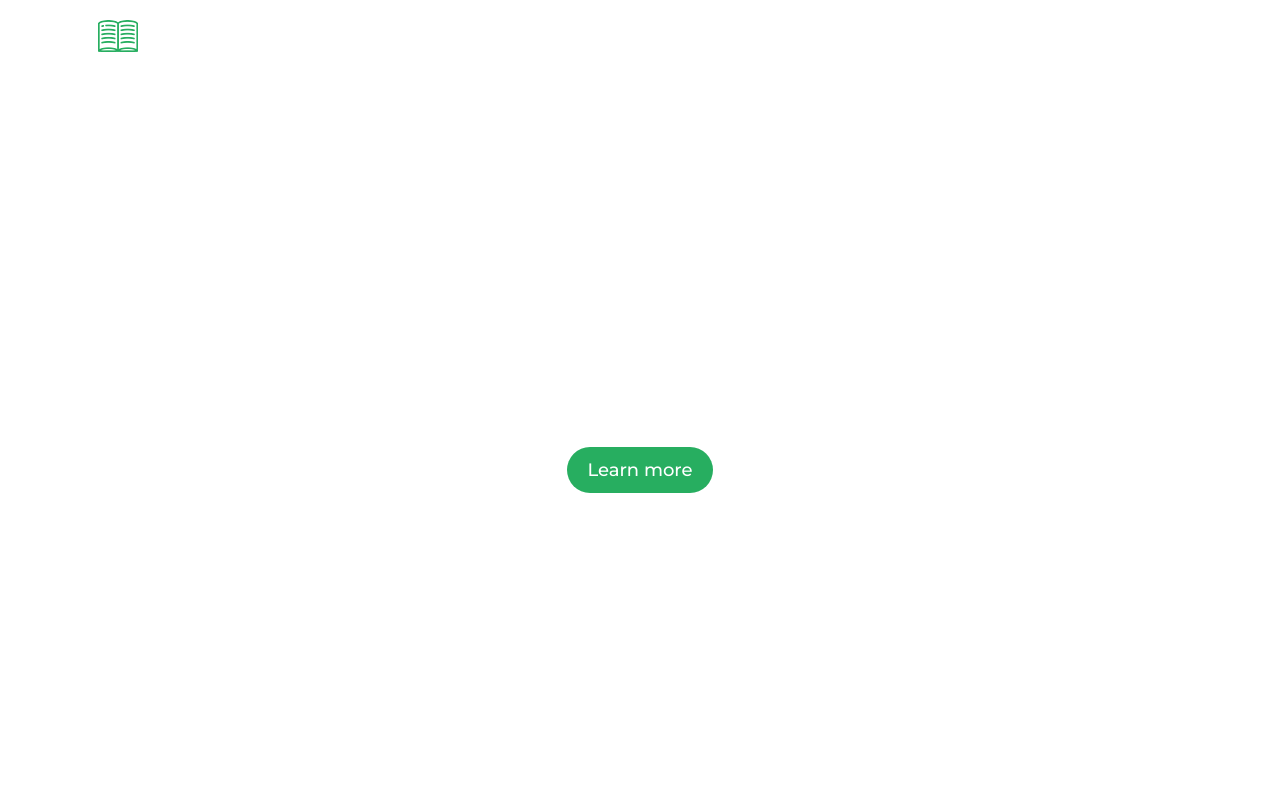
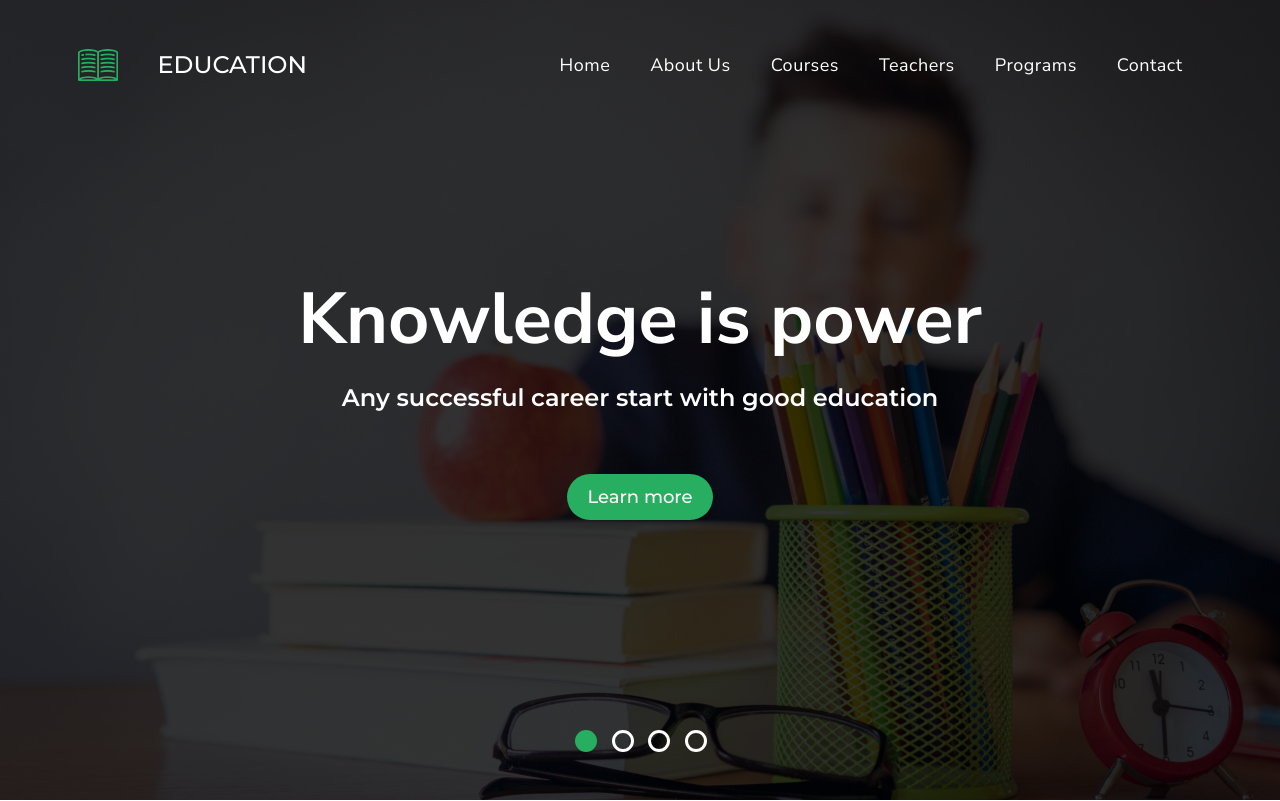
Before and after one commit to sbamsh/education, a plain HTML site: page index.html in a window 1280 px wide. Shown: the top 801 px of the page. Drawn offline with nearby package versions, Linux system fonts and the light colour scheme.

Commit message:
nav bar codes got completed, header slick changed, responsive codes for nav and header added for 450px and 992px

```diff
--- a/css/main.css
+++ b/css/main.css
@@ -128,6 +128,126 @@ img{
     margin-top: 5.6rem;
 }
 
-.header-banner .banner-one{
-    background: var(--gradient),url(../images/banner_bg_1.jpg) center/cover no-repeat;
+.header-banner.banner-one{
+    background: var(--gradient), url(../images/banner_bg_1.jpg) center/cover no-repeat;
 }
+
+.header-banner.banner-two{
+    background: var(--gradient), url(../images/banner_bg_2.jpg) center/cover no-repeat;
+}
+
+.header-banner.banner-three{
+    background: var(--gradient), url(../images/banner_bg_3.jpg) center/cover no-repeat;
+}
+
+.header-banner.banner-four{
+    background: var(--gradient), url(../images/banner_bg_4.jpg) center/cover no-repeat;
+}
+
+.header-banner .container{
+    max-width:248px;
+}
+
+.change-on-scroll.navbar{
+    padding:2rem 0;
+    box-shadow: 0 10px 12px -7px rgba(0, 0, 0, 0.3);
+    -webkit-box-shadow: 0 10px 12px -7px rgba(0, 0, 0, 0.3);
+}
+
+.change-on-scroll{
+    background-color: var(--light-color);
+}
+
+.change-on-scroll .navbar-brand span{
+    color: var(--green-color);
+}
+
+.change-on-scroll .navbar-toggler-btn{
+    color: var(--dark-color);
+}
+
+/* slick dots */
+
+.slick-dots{
+    bottom: 50px;
+}
+
+.slick-dots li{
+    margin: 0 0.84rem!important;
+}
+
+.slick-dots li button::before{
+    width: 16px;
+    height: 16px;
+    border: 3px solid white;
+    border-radius: 50%;
+    color: transparent;
+    opacity: 1;
+}
+
+.slick-dots li.slick-active button::before{
+   color: var(--green-color);
+   background-color: var(--green-color);
+   border-color: var(--green-color);
+   opacity: 1;
+}
+
+
+
+
+
+/* media queries */
+
+@media(min-width: 450px){
+    .navbar-brand span, .footer-logo span{
+        font-size: 2.4rem!important;
+        margin-left: 4rem;
+    }
+    .header-banner h1{
+        font-size: 7.2rem;
+    }
+    .header-banner .lead{
+        font-size: 2.4rem;
+    }
+    .header-banner .container{
+        max-width: 100%;
+    }
+}
+
+@media(min-width: 992px){
+    .navbar{
+        padding: 4.6rem 0;
+    }
+    .navbar-toggler-btn{
+        display: none;
+    }
+    .navbar-collapse{
+        position: relative;
+        display: block!important;
+        background-color: transparent!important;
+        box-shadow: none;
+        padding: 0;
+    }
+    .navbar-nav{
+        display: flex;
+        justify-content: flex-end;
+    }
+    .nav-item{
+        margin: 0 0 0 4rem;
+    }
+    .nav-link{
+        font-weight: 500;
+    }
+    .nav-link:hover{
+        color: var(--green-color);
+        transform: none;
+    }
+    .change-on-scroll .nav-link{
+        color: var(--dark-color);
+        opacity: 0.9;
+        font-weight: 600;
+    }
+    .change-on-scroll .nav-link:hover{
+        color: var(--green-color);
+    }
+}
--- a/index.html
+++ b/index.html
@@ -63,21 +63,21 @@
                     <button type="button" class="btn">Learn more</button>
                 </div>
             </div>
-            <div class="header-banner banner-one flex">
+            <div class="header-banner banner-two flex">
                 <div class="container text-center text-white">
                     <h1>A school for life</h1>
                     <p class="lead">Any successful career start with good education</p>
                     <button type="button" class="btn">Learn more</button>
                 </div>
             </div>
-            <div class="header-banner banner-one flex">
+            <div class="header-banner banner-three flex">
                 <div class="container text-center text-white">
                     <h1>A Journey to Excellence</h1>
                     <p class="lead">Any successful career start with good education</p>
                     <button type="button" class="btn">Learn more</button>
                 </div>
             </div>
-            <div class="header-banner banner-one flex">
+            <div class="header-banner banner-four flex">
                 <div class="container text-center text-white">
                     <h1>Committed to Excellence</h1>
                     <p class="lead">Any successful career start with good education</p>
--- a/main.js
+++ b/main.js
@@ -3,4 +3,19 @@ $(document).ready(function(){
    $('.navbar-toggler-btn').click(function(){
      $('.navbar-collapse').slideToggle(300);
    });
+   // change navbar bg
+   $(document).scroll(function(){
+    var $nav = $('.navbar');
+    $nav.toggleClass('change-on-scroll', $(this).scrollTop() > $nav.height());
+   });
+
+   // header slider
+   $('.header-banner-wrapper').slick({
+    dots: true,
+    infinite: true,
+    speed: 300,
+    slidesToShow: 1,
+    adaptiveHeight: true
+   });
+
 });
```
